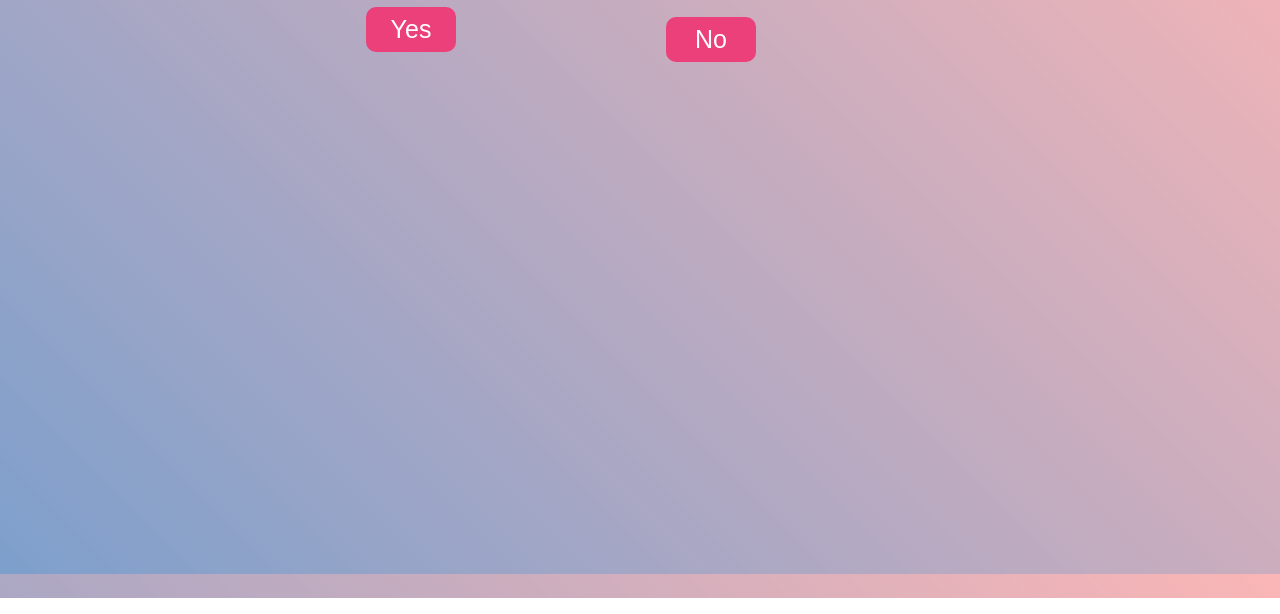
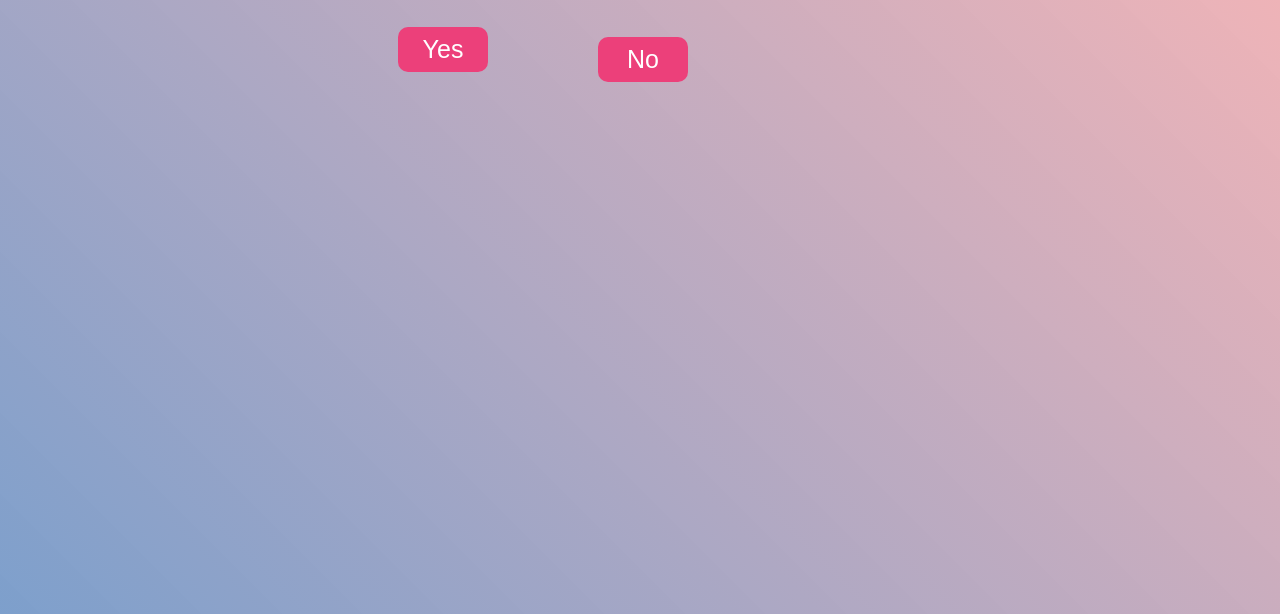
Before and after one commit to 2241758sh/For-Girls, a plain HTML site: page index.html in a window 1280 px wide. Shown: the part 202-816 px from the top of the page. Drawn offline with Linux system fonts and the light colour scheme.

Commit message:
style.css

```diff
--- a/style.css
+++ b/style.css
@@ -7,8 +7,8 @@ body{
     display: flex;
     justify-content: center;
     align-items: center;
-    width: 95%;
-    height: 95vh;
+    width: 100%;
+    height: 100vh;
     background: linear-gradient(45deg, rgba(77, 124, 185, 0.728), rgba(248, 138, 138, 0.628));
 }
 #container{
@@ -51,7 +51,7 @@ img{
 
 #target{
     position: absolute;
-    left: 300px;
+    left: 200px;
     background-color: rgba(236, 64, 122, 1);
     border: none;
     width: 90px;
```
